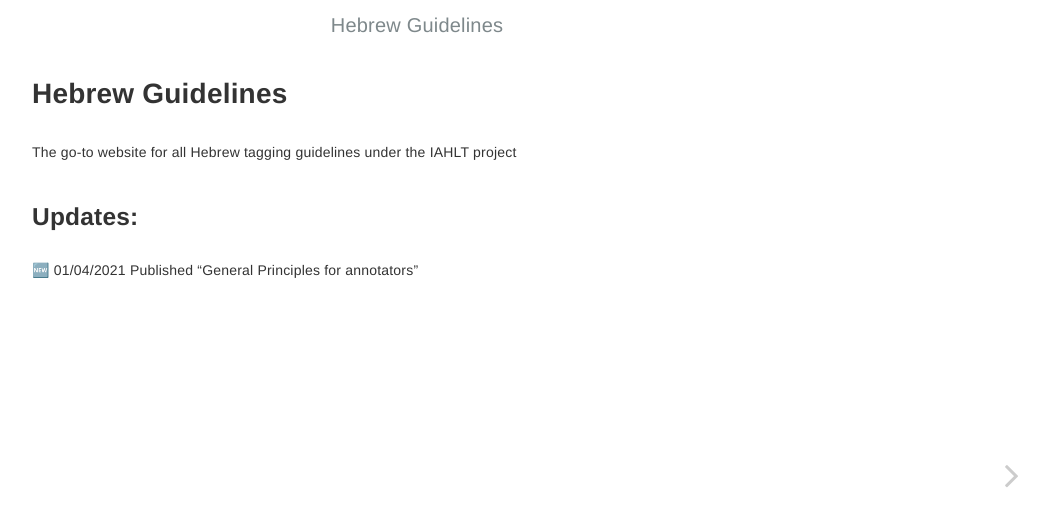
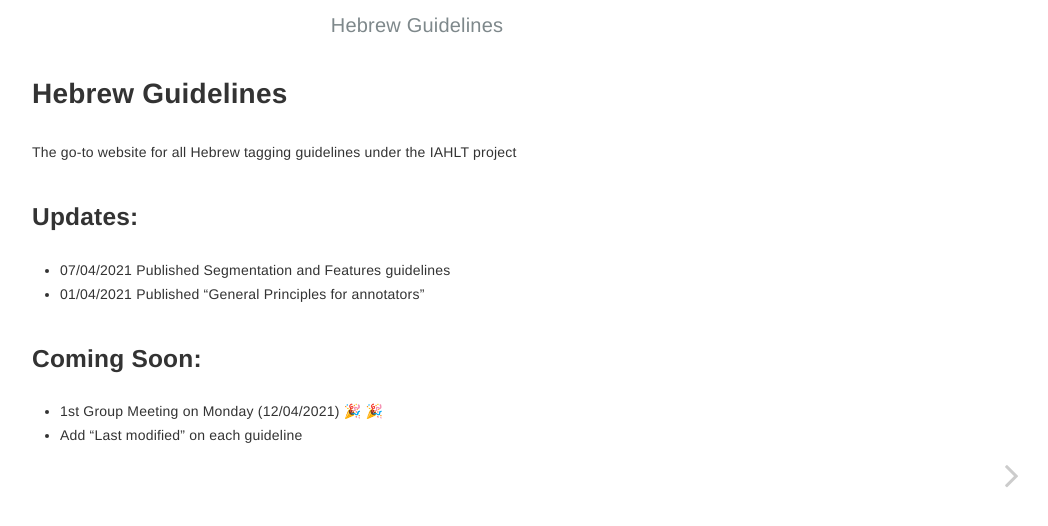
Before and after one commit to tsachil/hebrew-guidelines, a Jekyll site: the page built from index.md, in a window 1280 px wide. Shown: the top 526 px of the page, without its empty margins (223-1271 px from the left). Built offline with Jekyll 4.4.1, drawn with Linux system fonts in a browser that asks for light colours; emoji names are drawn with the system emoji font.

Commit message:
modified front page

```diff
--- a/index.md
+++ b/index.md
@@ -5,4 +5,9 @@ layout: home
 The go-to website for all Hebrew tagging guidelines under the IAHLT project
 
 ## Updates:
-:new: 01/04/2021 Published "General Principles for annotators"
+- 07/04/2021 Published Segmentation and Features guidelines
+- 01/04/2021 Published "General Principles for annotators"
+
+## Coming Soon:
+- 1st Group Meeting on Monday (12/04/2021) :tada: :tada:
+- Add "Last modified" on each guideline
```
